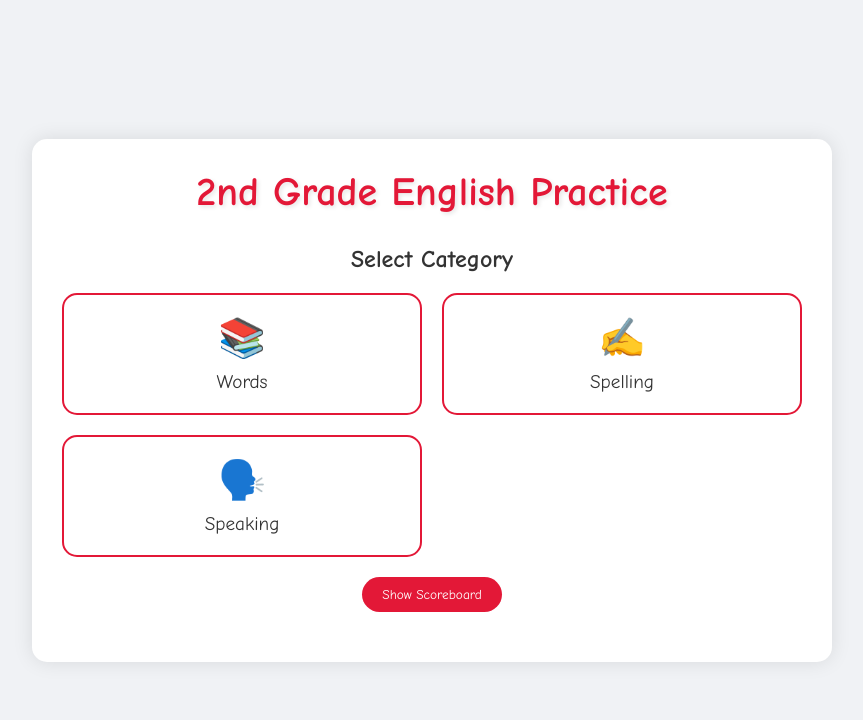
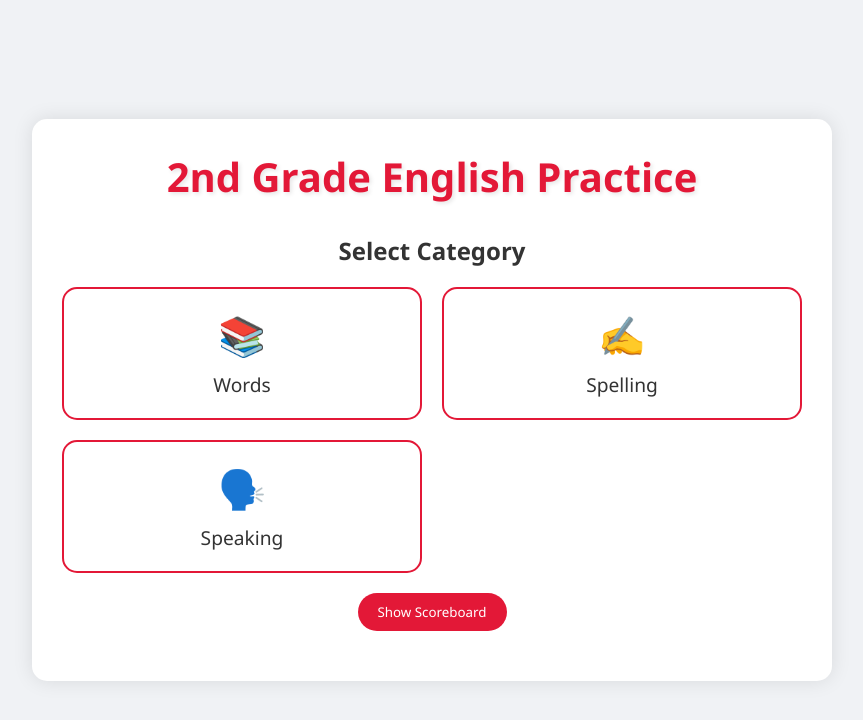
Before and after one commit to mesutpeker/deneme, a plain HTML site: page index.html in a window 1280 px wide. Shown: the whole page, without its empty margins (208-1071 px from the left). Drawn offline with Linux system fonts and the light colour scheme.

Commit message:
Update style.css

```diff
--- a/style.css
+++ b/style.css
@@ -2,7 +2,7 @@
     margin: 0;
     padding: 0;
     box-sizing: border-box;
-    font-family: 'Comic Sans MS', cursive, sans-serif;
+    font-family: 'Segoe UI', Verdana, sans-serif;
 }
 
 body {
```
